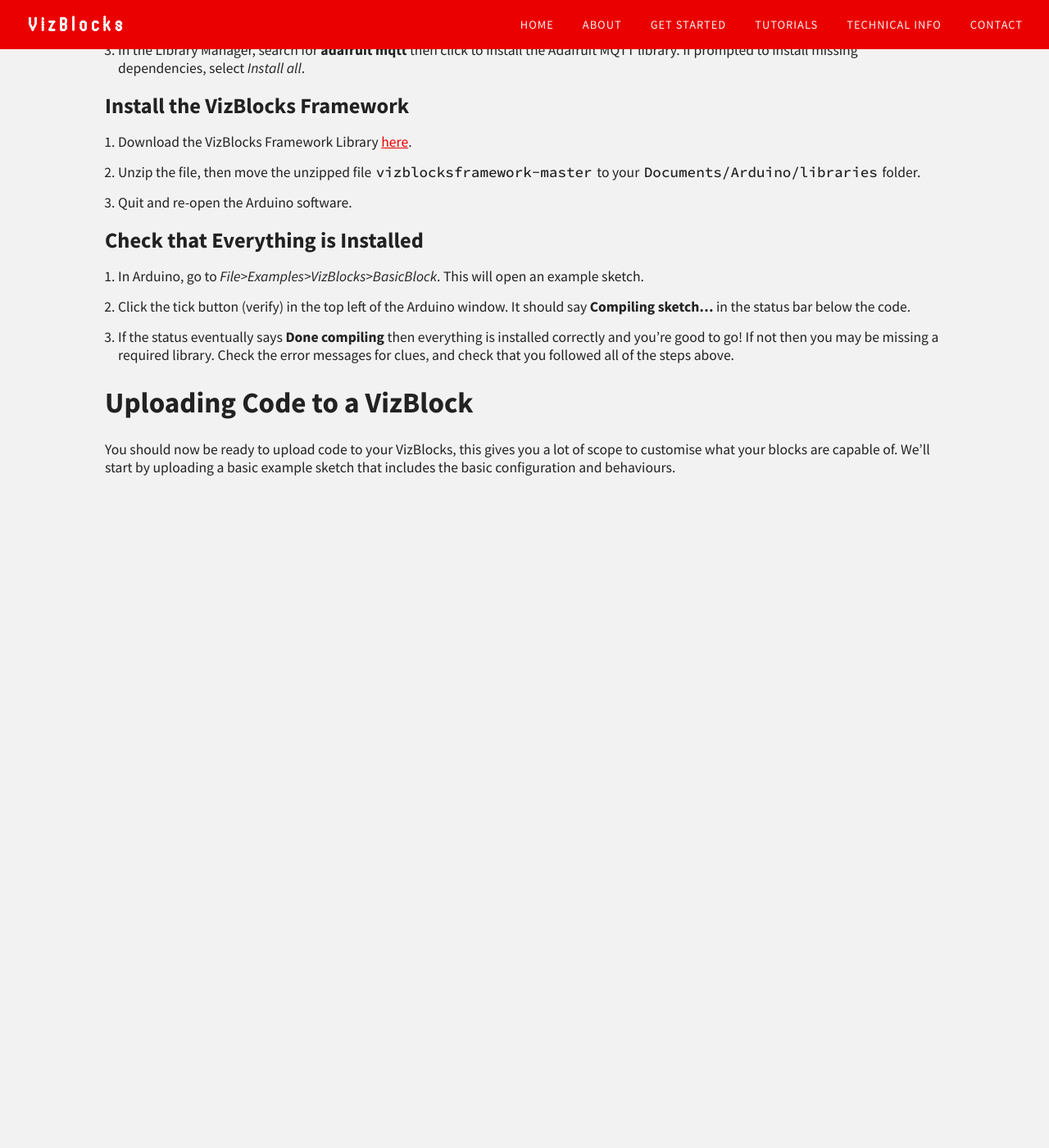
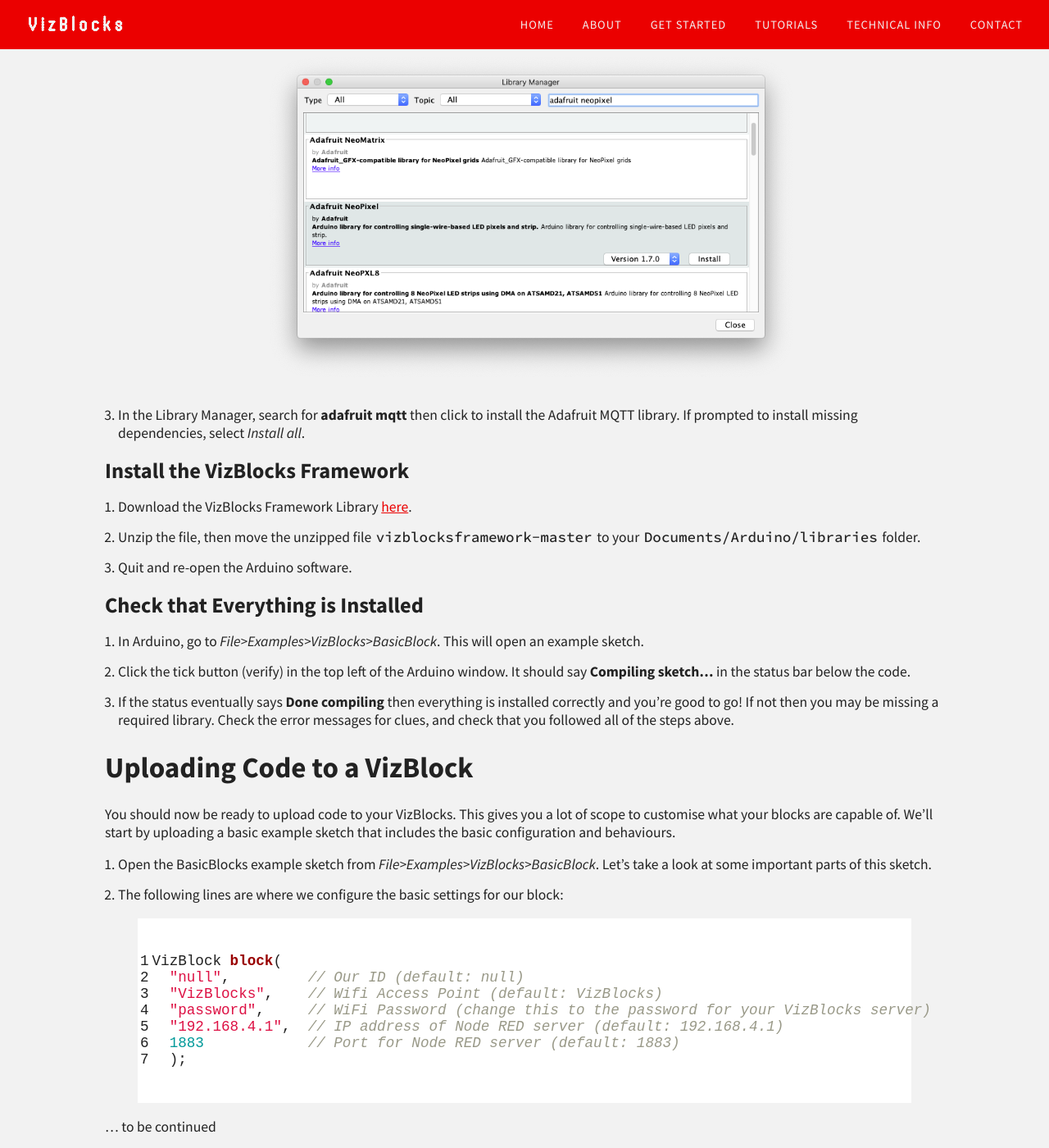
Before and after one commit to Edinburgh-College-of-Art/vizblocks-website, a Jekyll site: the page built from _tutorials/vizblock_programming.md, in a window 1280 px wide and 1400 px high, scrolled down 2455 px. Shown: the whole window at 82% size. Built offline with Jekyll 4.4.1, drawn with Linux system fonts in a browser that asks for light colours; nearby versions of some CDN libraries; before the commit the page ends 3051 px from its top, so only the background shows below that.

Commit message:
update tutorials

```diff
--- a/_tutorials/vizblock_programming.md
+++ b/_tutorials/vizblock_programming.md
@@ -31,6 +31,7 @@ First off, we need to install some software and libraries, which we will use to
 ## Install Required Libraries
 1. In Arduino go to *Tools>Manage Libraries*
 2. In the Library Manager, search for **adafruit neopixel** then click to install the Adafruit Neopixel library.
+<img style="height: 400px" src="{{ "/assets/images/arduino_library.png" | prepend: site.baseurl }}" alt="Image showing the Library Manager in the Arduino IDE." />
 3. In the Library Manager, search for **adafruit mqtt** then click to install the Adafruit MQTT library. If prompted to install missing dependencies, select *Install all*.
 
 ## Install the VizBlocks Framework
@@ -44,4 +45,18 @@ First off, we need to install some software and libraries, which we will use to
 3. If the status eventually says **Done compiling** then everything is installed correctly and you're good to go! If not then you may be missing a required library. Check the error messages for clues, and check that you followed all of the steps above.
 
 # Uploading Code to a VizBlock
-You should now be ready to upload code to your VizBlocks, this gives you a lot of scope to customise what your blocks are capable of. We'll start by uploading a basic example sketch that includes the basic configuration and behaviours.
+You should now be ready to upload code to your VizBlocks. This gives you a lot of scope to customise what your blocks are capable of. We'll start by uploading a basic example sketch that includes the basic configuration and behaviours.
+
+1. Open the BasicBlocks example sketch from *File>Examples>VizBlocks>BasicBlock*. Let's take a look at some important parts of this sketch.
+2. The following lines are where we configure the basic settings for our block:
+{% highlight C++ linenos %}
+VizBlock block(
+  "null",         // Our ID (default: null)
+  "VizBlocks",    // Wifi Access Point (default: VizBlocks)
+  "password",     // WiFi Password (change this to the password for your VizBlocks server)
+  "192.168.4.1",  // IP address of Node RED server (default: 192.168.4.1)
+  1883            // Port for Node RED server (default: 1883)
+  );
+{% endhighlight %}
+
+... to be continued
```
Also changed, not shown: other parts of _tutorials/vizblock_programming.md (+1 -1 lines), assets/images/arduino_code.png (added), assets/images/arduino_library.png (added), 5 other files.
